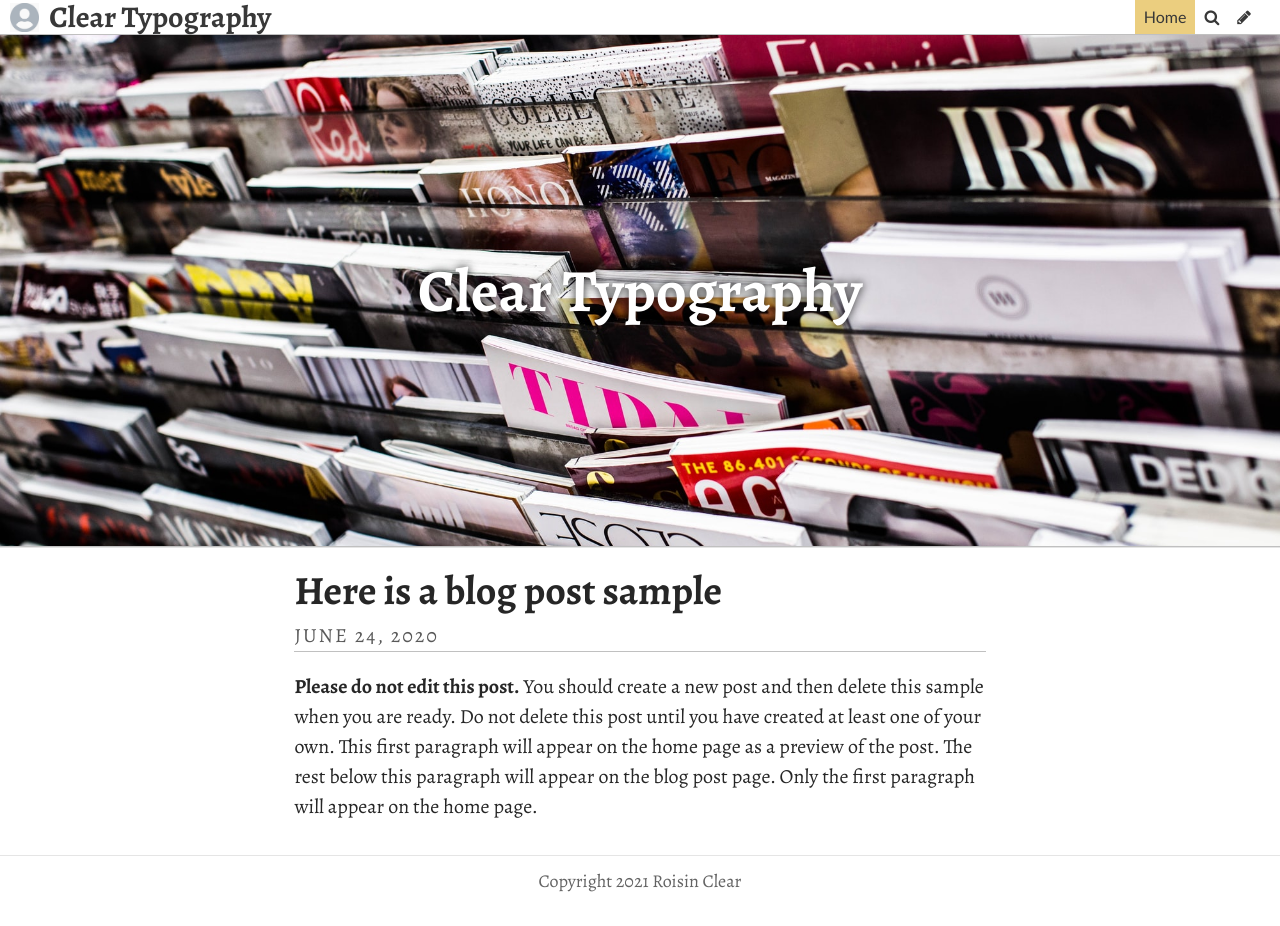
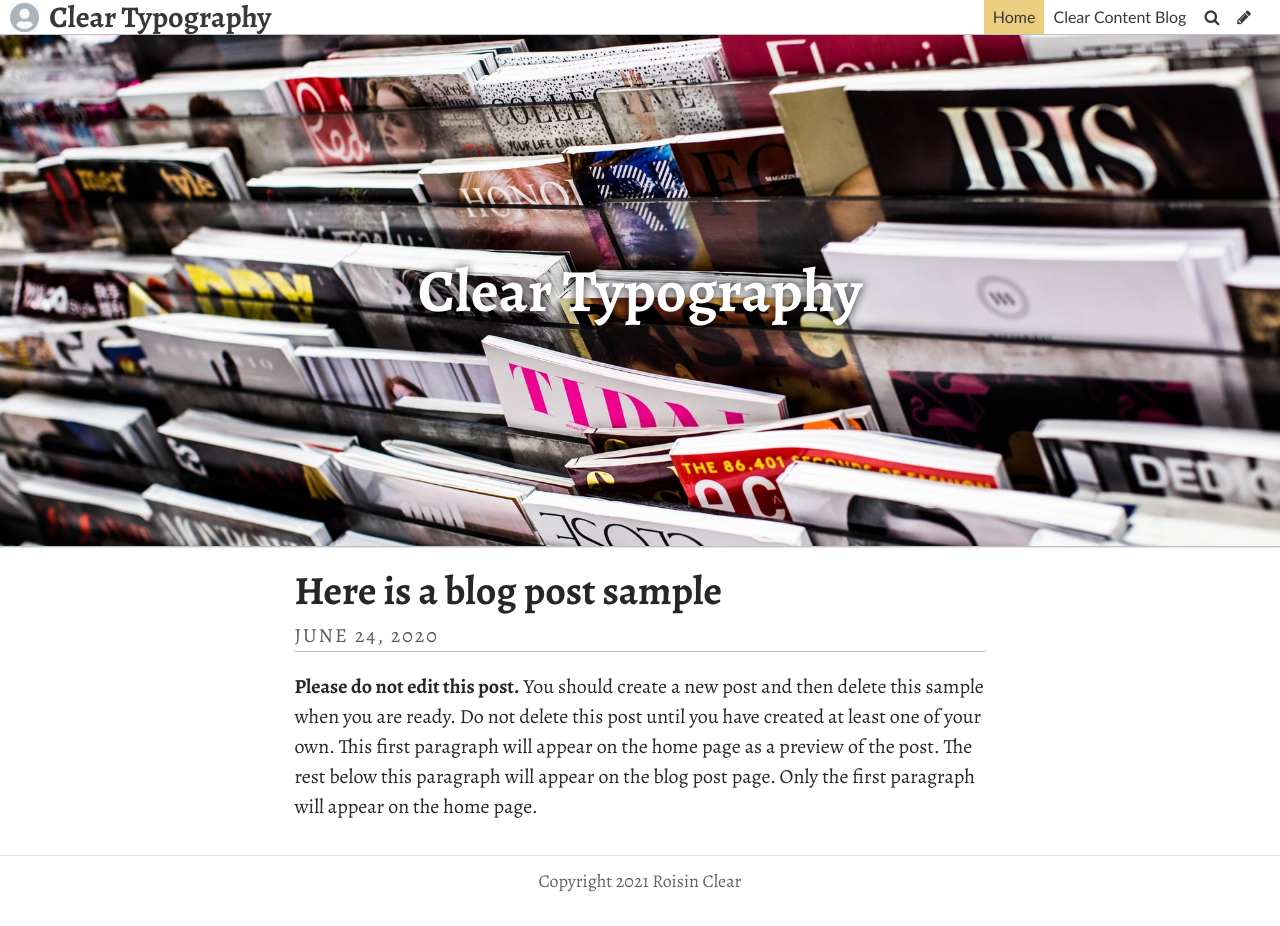
Before and after one commit to roisinclear/typographyroisin, a Jekyll site: the page built from index.html, in a window 1280 px wide. Built offline with Jekyll 4.4.1, drawn with Linux system fonts in a browser that asks for light colours; some web fonts are replaced; the list of posts is cut into pages by our own code.

Commit message:
Update Settings “general”

```diff
--- a/_data/settings.yml
+++ b/_data/settings.yml
@@ -11,3 +11,7 @@ favicon: /uploads/favicon.ico
 gridlayout: false
 fixednavbar: false
 upzoom: true
+items:
+  - siteurl: https://www.clearcontent.online/
+    name: "Clear Content Blog "
+    tab: true
```
